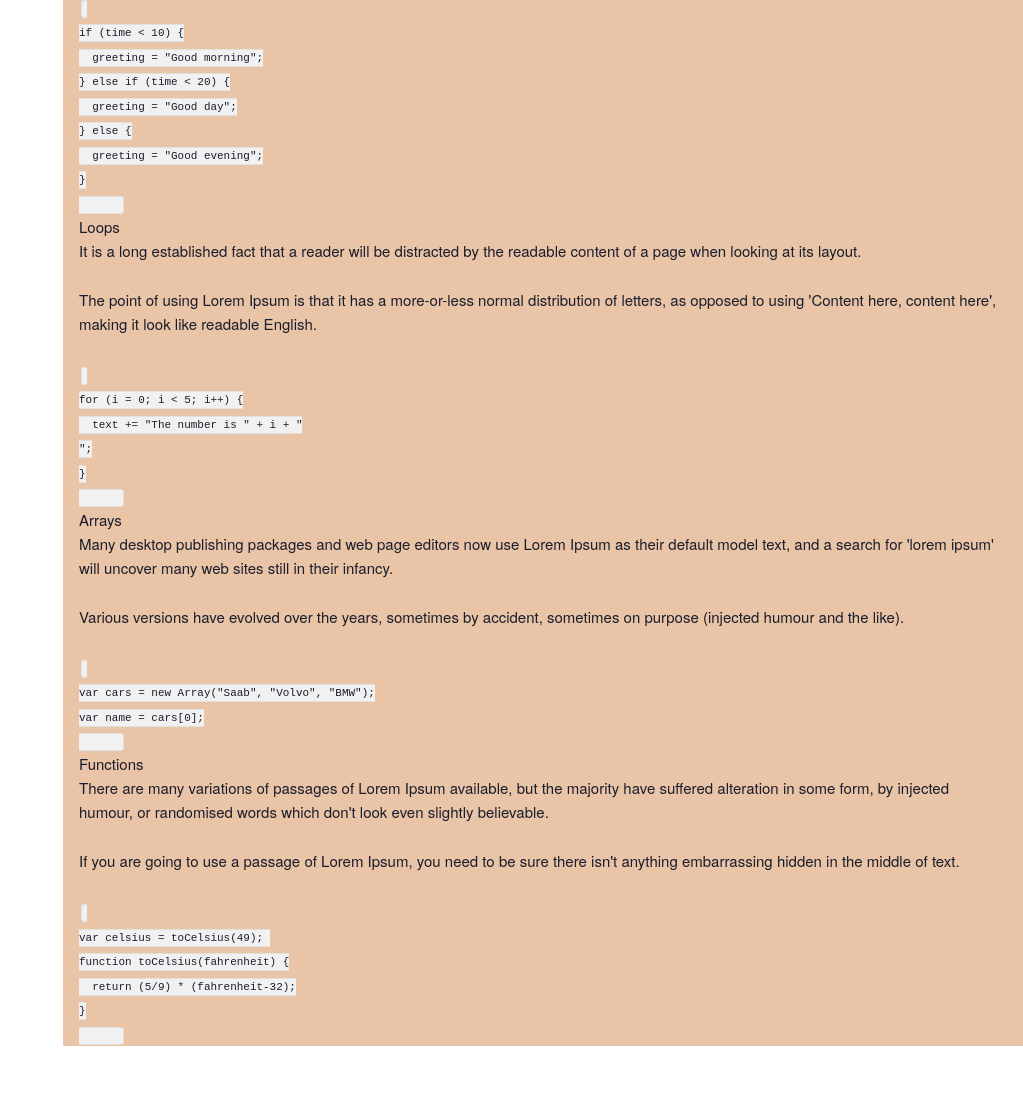
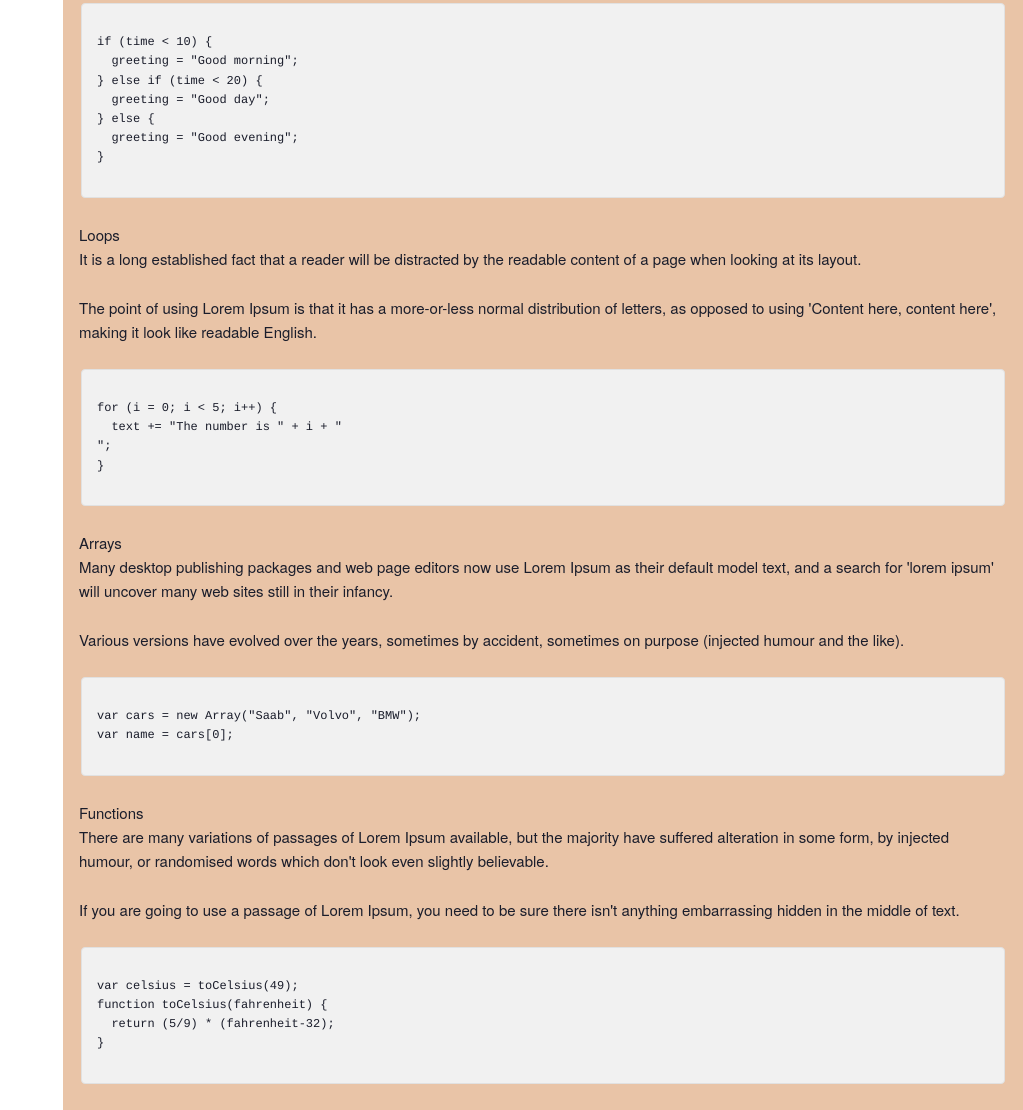
Before and after one commit to iamjinme/freecodecamp-challenges, a plain HTML site: page documentation-page/index.html in a window 1280 px wide. Shown: the part 723-1833 px from the top of the page, without its empty margins (257-1280 px from the left). Before the commit the page ends 1769 px from the top, so only its background shows below. Drawn offline with nearby package versions, Linux system fonts and the light colour scheme; a script that the page names is missing.

Commit message:
Improve css styles to code tags

```diff
--- a/documentation-page/custom.css
+++ b/documentation-page/custom.css
@@ -39,9 +39,17 @@ li a:hover:not(active) {
   color: white;
 }
 
+pre {
+  white-space: pre-wrap;       /* css-3 */
+  white-space: -moz-pre-wrap;  /* Mozilla, since 1999 */
+  white-space: -pre-wrap;      /* Opera 4-6 */
+  white-space: -o-pre-wrap;    /* Opera 7 */
+  word-wrap: break-word;       /* Internet Explorer 5.5+ */
+}
+
 code {
-  font-family: monospace;
-  white-space: pre;
+  font-family: Courier, 'New Courier', monospace;
+  font-size: 12px;
 }
 
 @media (max-width: 600px ){
--- a/documentation-page/index.html
+++ b/documentation-page/index.html
@@ -35,19 +35,19 @@
       </ul>
       <p>Lorem Ipsum is simply dummy text of the printing and typesetting industry.</p>
       <p>Lorem Ipsum has been the industry's standard dummy text ever since the 1500s, when an unknown printer took a galley of type and scrambled it to make a type specimen book.</p>
-      <code>
+      <pre><code>
 var pi = 3.14;
 var person = "John Doe";
 var x = 5;
 var y = 6;
 var z = x + y;
-      </code>
+      </code></pre>
     </section>
     <section id="conditionals" class="main-section">
       <header>Conditionals</header>
       <p>It has survived not only five centuries, but also the leap into electronic typesetting, remaining essentially unchanged.</p>
       <p>It was popularised in the 1960s with the release of Letraset sheets containing Lorem Ipsum passages, and more recently with desktop publishing software like Aldus PageMaker including versions of Lorem Ipsum.</p>
-      <code>
+      <pre><code>
 if (time < 10) {
   greeting = "Good morning";
 } else if (time < 20) {
@@ -55,37 +55,37 @@ if (time < 10) {
 } else {
   greeting = "Good evening";
 }
-      </code>
+      </code></pre>
     </section>
     <section id="loops" class="main-section">
       <header>Loops</header>
       <p>It is a long established fact that a reader will be distracted by the readable content of a page when looking at its layout.</p>
       <p>The point of using Lorem Ipsum is that it has a more-or-less normal distribution of letters, as opposed to using 'Content here, content here', making it look like readable English.</p>
-      <code>
+      <pre><code>
 for (i = 0; i < 5; i++) {
   text += "The number is " + i + "<br>";
 }
-      </code>
+      </code></pre>
     </section>
     <section id="arrays" class="main-section">
       <header>Arrays</header>
       <p>Many desktop publishing packages and web page editors now use Lorem Ipsum as their default model text, and a search for 'lorem ipsum' will uncover many web sites still in their infancy.</p>
       <p>Various versions have evolved over the years, sometimes by accident, sometimes on purpose (injected humour and the like).</p>
-      <code>
+      <pre><code>
 var cars = new Array("Saab", "Volvo", "BMW");
 var name = cars[0];
-      </code>
+      </code></pre>
     </section>
     <section id="functions" class="main-section">
       <header>Functions</header>
       <p>There are many variations of passages of Lorem Ipsum available, but the majority have suffered alteration in some form, by injected humour, or randomised words which don't look even slightly believable.</p>
       <p> If you are going to use a passage of Lorem Ipsum, you need to be sure there isn't anything embarrassing hidden in the middle of text.</p>
-      <code>
+      <pre><code>
 var celsius = toCelsius(49);
 function toCelsius(fahrenheit) {
   return (5/9) * (fahrenheit-32);
 }
-      </code>
+      </code></pre>
     </section>
   </main>
 </body>
```
